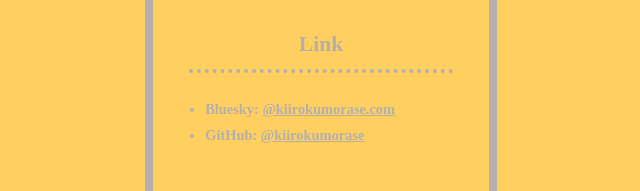
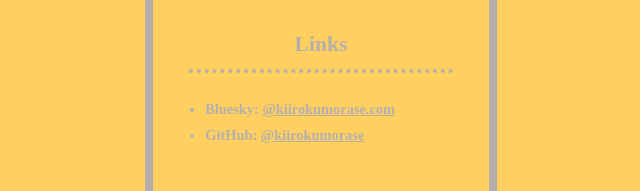
Before and after one commit to kiirokumorase/kiirokumorase.com, a plain HTML site: page index.html in a window 1280 px wide. Shown: the part 446-637 px from the top of the page, 319-959 px from the left. Drawn offline with Linux system fonts and the light colour scheme.

Commit message:
Fix typo.

```diff
--- a/index.html
+++ b/index.html
@@ -43,8 +43,8 @@
                     </li>
                 </ol>
             </section>
-            <section name="links">
-                <h2>Link</h2>
+            <section name="link">
+                <h2>Links</h2>
                 <ul>
                     <li>Bluesky: <a href="https://bsky.app/profile/kiirokumorase.com">@kiirokumorase.com</a>
                     <li>GitHub: <a href="https://github.com/kiirokumorase">@kiirokumorase</a>
```
